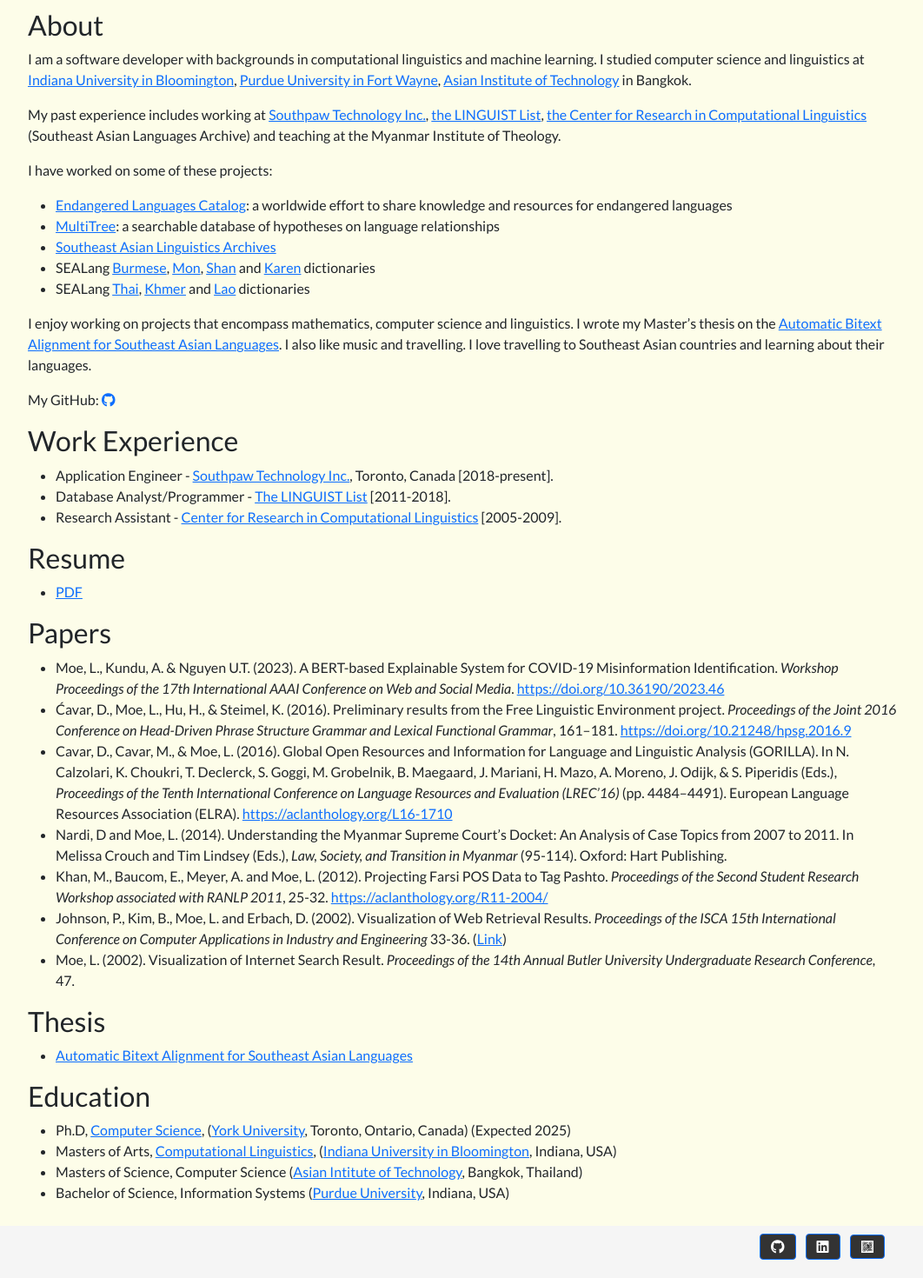
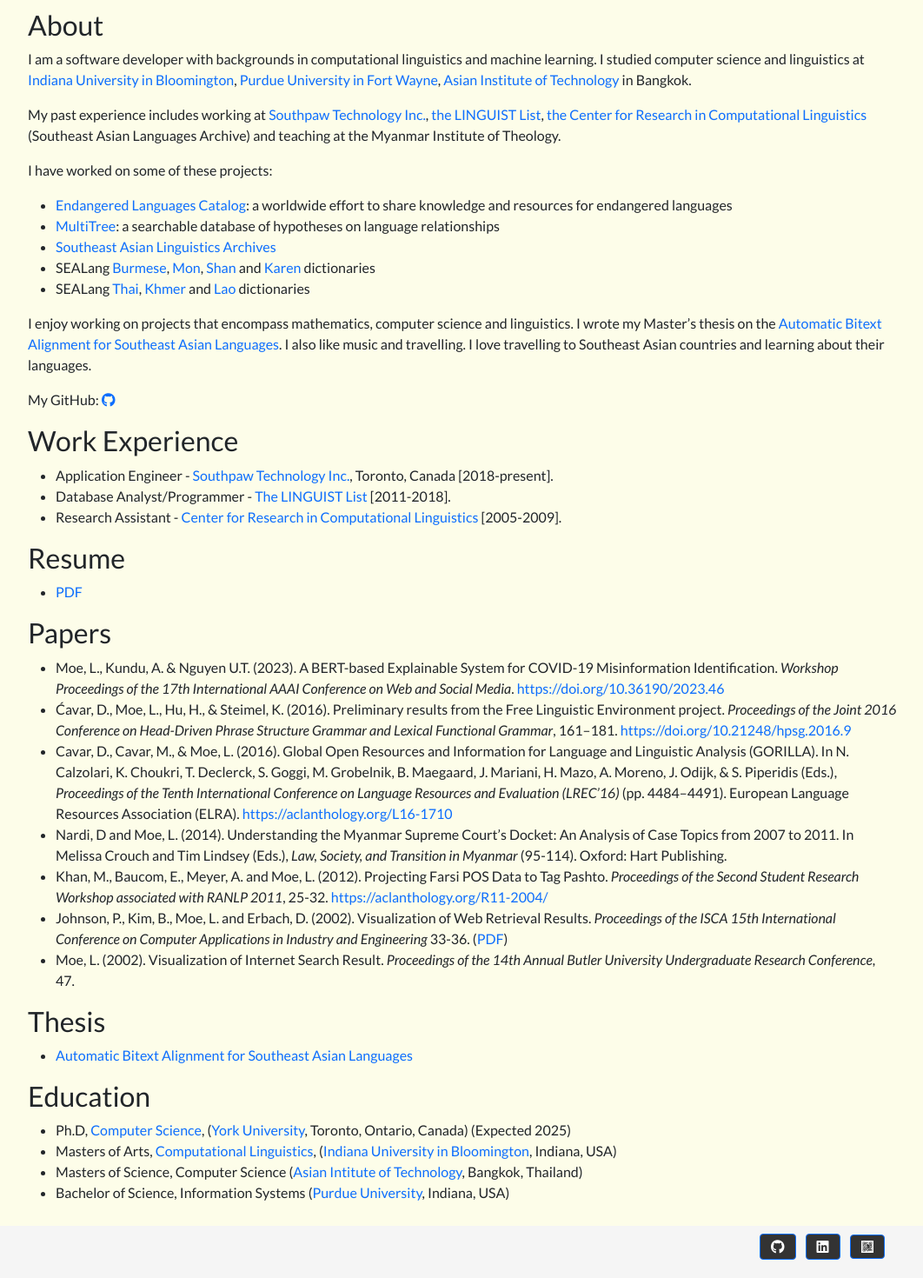
Before and after one commit to lwinmoe/lwinmoe.github.io, a Jekyll site: the page built from index.md, in a window 1280 px wide. Shown: the whole page at 87% size, without its empty margins (108-1170 px from the left). Built offline with Jekyll 4.4.1, drawn with Linux system fonts in a browser that asks for light colours; nearby versions of some CDN libraries.

Commit message:
paper pdf, a href css.

```diff
--- a/index.md
+++ b/index.md
@@ -30,7 +30,6 @@ My GitHub: <a href="https://github.com/lwinmoe" role="button"><i class="fab fa-g
 - Database Analyst/Programmer - [The LINGUIST List](https://linguistlist.org) [2011-2018].
 - Research Assistant - [Center for Research in Computational Linguistics](http://www.sealang.net/) [2005-2009].
 
-
 ## Resume
 
 - [PDF](/static/docs/lwinmoe_resume.pdf)
@@ -43,7 +42,7 @@ My GitHub: <a href="https://github.com/lwinmoe" role="button"><i class="fab fa-g
 - Cavar, D., Cavar, M., & Moe, L. (2016). Global Open Resources and Information for Language and Linguistic Analysis (GORILLA). In N. Calzolari, K. Choukri, T. Declerck, S. Goggi, M. Grobelnik, B. Maegaard, J. Mariani, H. Mazo, A. Moreno, J. Odijk, & S. Piperidis (Eds.), *Proceedings of the Tenth International Conference on Language Resources and Evaluation (LREC’16)* (pp. 4484–4491). European Language Resources Association (ELRA). [https://aclanthology.org/L16-1710](https://aclanthology.org/L16-1710)
 - Nardi, D and Moe, L. (2014). Understanding the Myanmar Supreme Court's Docket: An Analysis of Case Topics from 2007 to 2011. In Melissa Crouch and Tim Lindsey (Eds.), *Law, Society, and Transition in Myanmar* (95-114). Oxford: Hart Publishing.
 - Khan, M., Baucom, E., Meyer, A. and Moe, L. (2012). Projecting Farsi POS Data to Tag Pashto. *Proceedings of the Second Student Research Workshop associated with RANLP 2011*, 25-32. [https://aclanthology.org/R11-2004/](https://aclanthology.org/R11-2004/)
-- Johnson, P., Kim, B., Moe, L. and Erbach, D. (2002). Visualization of Web Retrieval Results. *Proceedings of the ISCA 15th International Conference on Computer Applications in Industry and Engineering* 33-36. ([Link](https://docs.google.com/file/d/0B7ZEOyKXVhn1ZGRTNGtOOEtLRlE/edit?usp=sharing))
+- Johnson, P., Kim, B., Moe, L. and Erbach, D. (2002). Visualization of Web Retrieval Results. *Proceedings of the ISCA 15th International Conference on Computer Applications in Industry and Engineering* 33-36. ([PDF](/static/docs/Visualization_of_Web_Retrieval_Results.pdf))
 - Moe, L. (2002). Visualization of Internet Search Result. *Proceedings of the 14th Annual Butler University Undergraduate Research Conference*, 47.
 
 
--- a/static/css/style.scss
+++ b/static/css/style.scss
@@ -18,6 +18,14 @@ html, body {
   font-family: Lato, "Helvetica Neue", Helvetica, Arial, sans-serif, Padauk;
   height: 100%;
   background-color: #fdfde9;
+}
+
+a:link {
+  text-decoration: none;
+}
+
+a:hover {
+  background-color: antiquewhite;
 }
 
 code,
```
Also changed, not shown: 1 other file.
